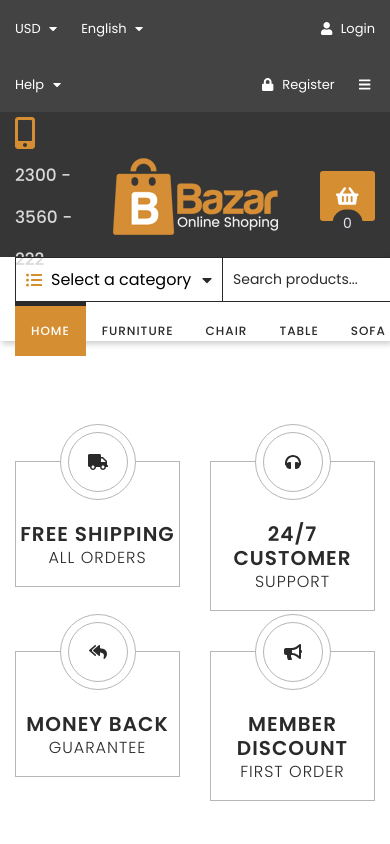
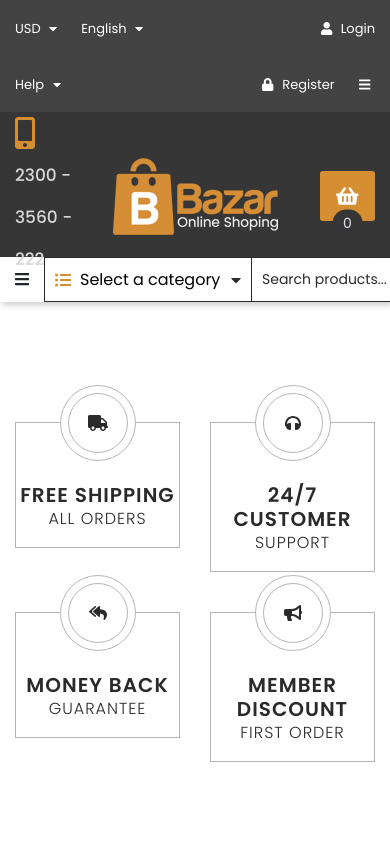
Before and after one commit to wierza/Team-project, a React (Create React App) app: page / in a window 390 px wide. Shown: the top 844 px of the page. Built offline with nearby package versions, Linux system fonts and the light colour scheme.

Commit message:
WDP230901 start working on RWD for main menu

```diff
--- a/src/components/layout/MenuBar/MenuBar.js
+++ b/src/components/layout/MenuBar/MenuBar.js
@@ -1,18 +1,32 @@
-import React from 'react';
+import React, { useState } from 'react';
 import PropTypes from 'prop-types';
-
 import ProductSearch from '../../features/ProductSearch/ProductSearch';
 
 import styles from './MenuBar.module.scss';
+import { faBars } from '@fortawesome/free-solid-svg-icons';
+import { faTimes } from '@fortawesome/free-solid-svg-icons';
+import { FontAwesomeIcon } from '@fortawesome/react-fontawesome';
 
-const MenuBar = ({ children }) => (
+const MenuBar = ({ children }) => {
+  const [isHamburgerClicked, setIsHamburgerClicked] = useState(false);
+
+  return (
     <div className={styles.root}>
       <div className='container'>
-      <div className='row align-items-center'>
+        <div className='align-items-center d-flex flex-row flex-md-column-reverse flex-xl-row'>
+          <div className='d-block d-md-none'>
+            <FontAwesomeIcon
+              icon={isHamburgerClicked ? faTimes : faBars}
+              onClick={() => setIsHamburgerClicked(!isHamburgerClicked)}
+            ></FontAwesomeIcon>
+          </div>
+
           <div className='col'>
             <ProductSearch />
           </div>
-        <div className={'col-auto ' + styles.menu}>
+          <div
+            className={`col-auto d-none d-md-block ${styles.menu} {${isHamburgerClicked} ? ${styles.open}:"}`}
+          >
             <ul>
               <li>
                 <a href='#' className={styles.active}>
@@ -43,6 +57,7 @@ const MenuBar = ({ children }) => (
       </div>
     </div>
   );
+};
 
 MenuBar.propTypes = {
   children: PropTypes.node,
--- a/src/components/layout/MenuBar/MenuBar.module.scss
+++ b/src/components/layout/MenuBar/MenuBar.module.scss
@@ -11,6 +11,7 @@
   .menu {
     display: flex;
     align-self: stretch;
+    padding: 1rem;
 
     ul {
       margin: 0;
@@ -49,4 +50,8 @@
       }
     }
   }
+
+  .open {
+    display: block;
+  }
 }
```
Lines whose indentation alone changed are shown as unchanged.
